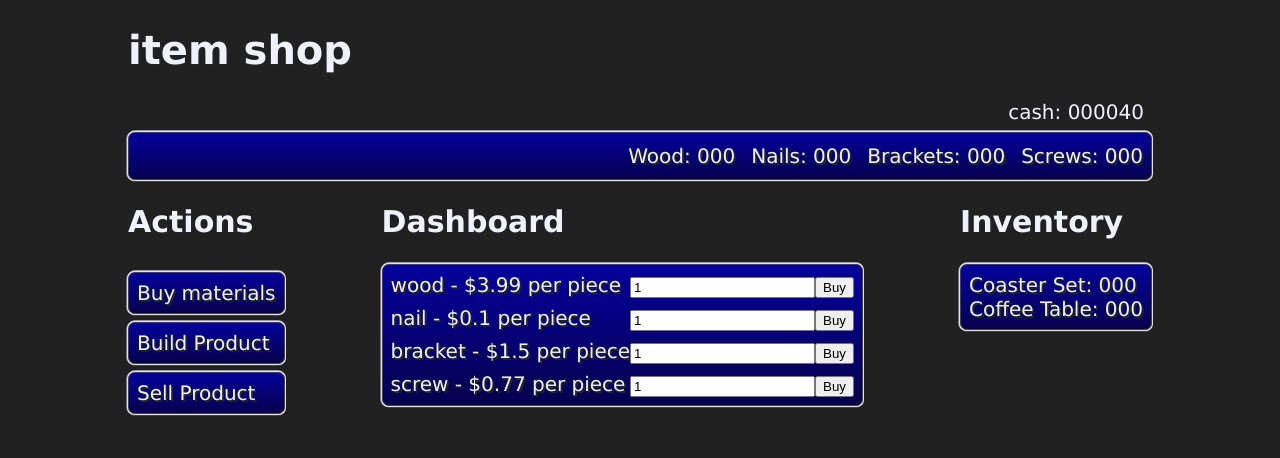
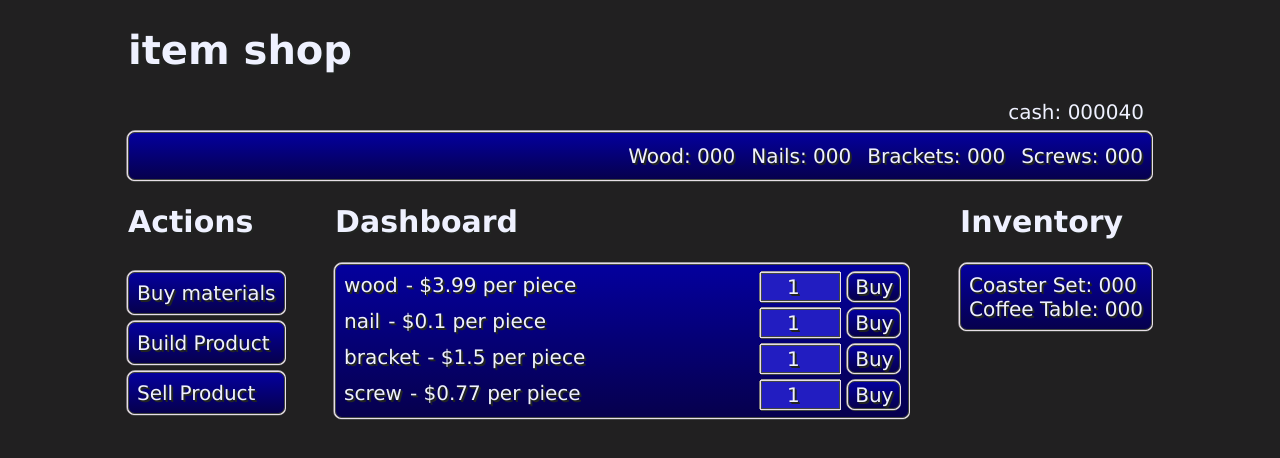
Before and after one commit to cwest9400/unitbuilder, a plain HTML site: page index.html in a window 1280 px wide. Both pictures are taken after a click on the button "Buy materials". Drawn offline with Linux system fonts and the light colour scheme.

Commit message:
buy materials styling

```diff
--- a/style.css
+++ b/style.css
@@ -30,6 +30,49 @@ button:hover {
     background: -ms-linear-gradient(top, #221dc1 0%, #120b60 100%);
     background: linear-gradient(to bottom, #221dc1 0%, #120b60 100%);
     filter: progid:DXImageTransform.Microsoft.gradient( startColorstr='#221dc1', endColorstr='#120b60',GradientType=0 );
+}
+button {
+  border: solid 1px #424542;
+  box-shadow: 1px 1px #e7dfe7, -1px -1px #e7dfe7, 1px -1px #e7dfe7,
+    -1px 1px #e7dfe7, 0 -2px #9c9a9c, -2px 0 #7b757b, 0 2px #424542;
+  background: #04009d;
+  background: -moz-linear-gradient(top, #04009d 0%, #06004d 100%);
+  background: -webkit-gradient(
+    linear,
+    left top,
+    left bottom,
+    color-stop(0%, #04009d),
+    color-stop(100%, #06004d)
+  );
+  background: -webkit-linear-gradient(top, #04009d 0%, #06004d 100%);
+  background: -o-linear-gradient(top, #04009d 0%, #06004d 100%);
+  background: -ms-linear-gradient(top, #04009d 0%, #06004d 100%);
+  background: linear-gradient(to bottom, #04009d 0%, #06004d 100%);
+  filter: progid:DXImageTransform.Microsoft.gradient( startColorstr='#04009d', endColorstr='#06004d',GradientType=0 );
+
+  -webkit-border-radius: 7px;
+  -moz-border-radius: 7px;
+  border-radius: 7px;
+
+  color: #eff1ff;
+  text-shadow: 2px 2px #212421, 1px 1px #212021;
+  font-family: Verdana, sans-serif;
+  font-size: 20px;
+  font-weight: normal;
+
+}
+input {
+  width: 25%;
+  border: solid 1px #424542;
+  box-shadow: 1px 1px #e7dfe7, -1px -1px #e7dfe7, 1px -1px #e7dfe7,
+    -1px 1px #e7dfe7, 0 -2px #9c9a9c, -2px 0 #7b757b, 0 2px #424542;
+  text-align: center;
+  background-color: #221dc1;
+  color: #eff1ff;
+  text-shadow: 2px 2px #212421, 1px 1px #212021;
+  font-family: Verdana, sans-serif;
+  font-size: 20px;
+  font-weight: normal;
 }
 
 .resources {
@@ -278,6 +321,12 @@ text-align: left;
   justify-content: space-between;
 }
 
+.nameAndPriceDiv {
+  display: flex;
+  justify-content: flex-end;
+  gap: 8px;
+}
+
 .textFlash {
   text-shadow: 0 0 5px #fff, 0 0 10px #fff, 0 0 20px #fff, 0 0 40px #0ff, 0 0 80px #0ff, 0 0 90px #0ff, 0 0 100px #0ff, 0 0 150px #0ff;
   transition: ease-out;
```
